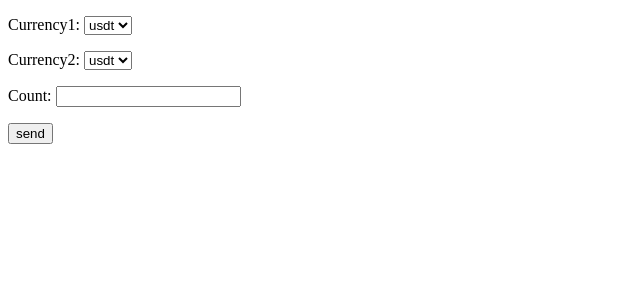
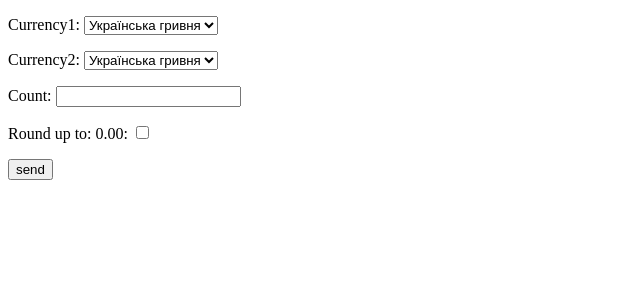
Before and after one commit to imm0rtal-p0ny/currency_converter, a Django app: page / in a window 1280 px wide. Shown: the top 300 px of the page, without its empty margins (0-640 px from the left). Run offline with Django 4.2, Linux system fonts and the light colour scheme; data that the repository does not hold is empty.

Commit message:
create form and update views

```diff
--- a/converter/currency/forms.py
+++ b/converter/currency/forms.py
@@ -6,6 +6,7 @@ class CurrencyForm(forms.Form):
     currency1 = forms.ChoiceField()
     currency2 = forms.ChoiceField()
     count = forms.FloatField()
+    round_num = forms.BooleanField(label='Round up to: 0.00', required=False)
 
     def __init__(self, *args, **kwargs):
         choices = kwargs.pop('choices', None)
--- a/converter/currency/templates/index.html
+++ b/converter/currency/templates/index.html
@@ -10,6 +10,9 @@
         {{form.as_p}}
         <button type="submit">send</button>
     </form>
+    {% if result %}
+    <p>Result: {{result}}</p>
+    {% endif %}
 
 </body>
 </html>
--- a/converter/currency/views.py
+++ b/converter/currency/views.py
@@ -1,23 +1,29 @@
 from django.shortcuts import render
 from .forms import CurrencyForm
 from requests import get
+from decimal import Decimal, ROUND_UP
 
 
 def index(request):
     list_choices = [
-        (1, 'usdt'),
-        (2, 'btc'),
-        (3, 'uah'),
+        (1, 'Українська гривня')
     ]
     response = get('https://bank.gov.ua/NBUStatService/v1/statdirectory/exchange?json').json()
     for item in response:
-        list_choices.append((item['r030'], item['cc']))
+        list_choices.append((item['rate'], item['txt']))
 
     if request.method == 'POST':
-        form = CurrencyForm(request.POST, choices=list_choices, a=1)
-        currency1 = request.POST['currency1']
-        currency2 = request.POST['currency2']
+        form = CurrencyForm(request.POST, choices=list_choices)
+        if form.is_valid():
+            currency1 = Decimal(form.cleaned_data['currency1'])
+            currency2 = Decimal(form.cleaned_data['currency2'])
+            count = Decimal(form.cleaned_data['count'])
+            is_round = form.cleaned_data['round_num']
+            result = count * currency1 / currency2
+            if is_round:
+                result = result.quantize(Decimal('0.00'), rounding=ROUND_UP)
+
+        return render(request, 'index.html', {'form': form, 'result': result})
     else:
         form = CurrencyForm(choices=list_choices)
-
-    return render(request, 'index.html', {'form': form})
+        return render(request, 'index.html', {'form': form})
```
